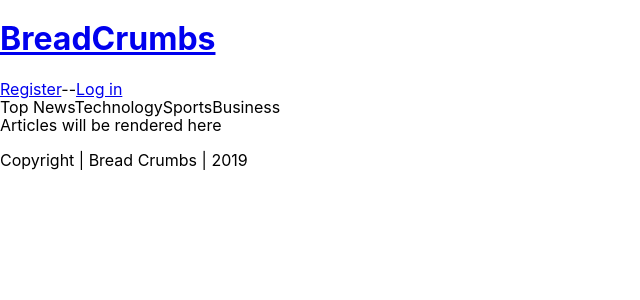
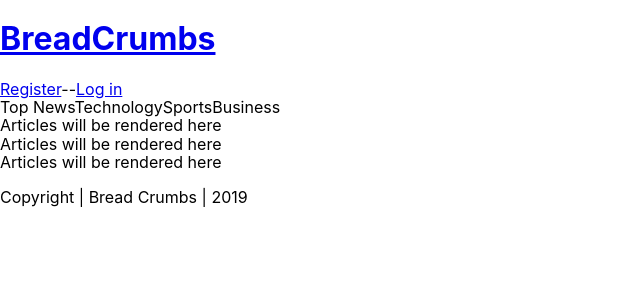
Before and after one commit to thinkful-ei-gecko/BreadCrumbs-Client, a React (Create React App) app: page /home in a window 1280 px wide. Shown: the top 300 px of the page, without its empty margins (0-640 px from the left). Built offline with nearby package versions, Linux system fonts and the light colour scheme.

Commit message:
add a little more logic to static home page

```diff
--- a/src/routes/HomePage/HomePage.js
+++ b/src/routes/HomePage/HomePage.js
@@ -4,19 +4,21 @@ import './HomePage.css';
 export default class HomePage extends Component {
 
   renderArticlesToPage = () => {
-    return 'Articles will be rendered here'
+    return <div>Articles will be rendered here</div>
   }
 
   render() {
     return (
       <section>
-        <div>
+        <div className='articleQueryContainer'>
           <span>Top News</span>
           <span>Technology</span>
           <span>Sports</span>
           <span>Business</span>
         </div>
-        <div>
+        <div className='articleContainer'>
+          {this.renderArticlesToPage()}
+          {this.renderArticlesToPage()}
           {this.renderArticlesToPage()}
         </div>
       </section>
```
